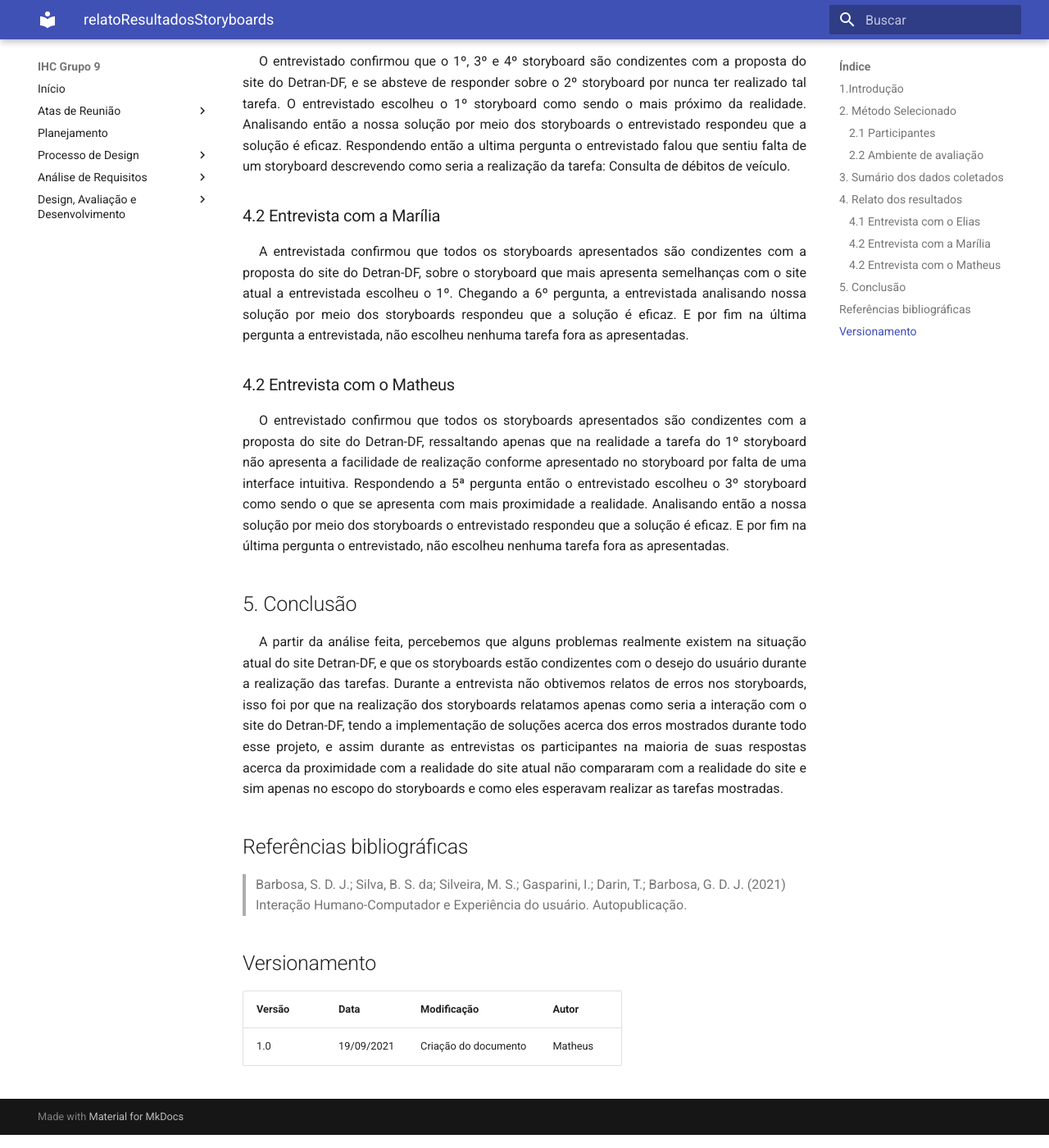
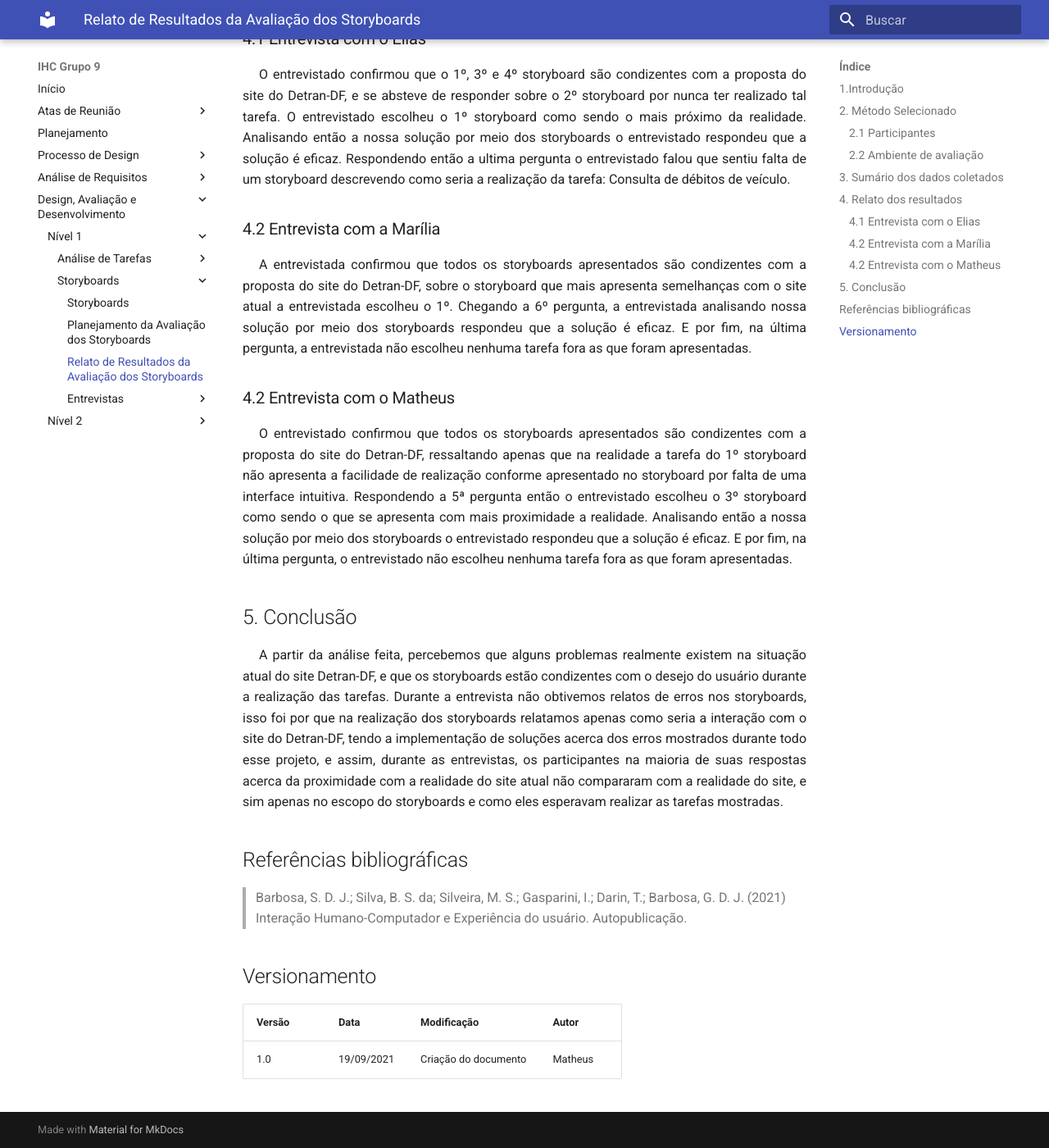
Before and after one commit to Interacao-Humano-Computador/2021.1-Detran-DF, an MkDocs documentation site: the page built from docs/designAvaliacaoDesenvolvimento/nivel1/storyboards/relatoResultadosStoryboards.md, in a window 1280 px wide and 1400 px high, scrolled down 1699 px. Shown: the whole window at 82% size. Built offline with MkDocs 1.6.1 and Material for MkDocs 9.7.7, drawn with Linux system fonts in a browser that asks for light colours; some of the changed text lies outside the part shown.

Commit message:
#41 Making corrections

```diff
--- a/docs/designAvaliacaoDesenvolvimento/nivel1/storyboards/relatoResultadosStoryboards.md
+++ b/docs/designAvaliacaoDesenvolvimento/nivel1/storyboards/relatoResultadosStoryboards.md
@@ -1,13 +1,13 @@
 ## 1.Introdução
 
 <p style="text-indent: 20px; text-align: justify">
-    Após feitos os storyboards partimos então para a avaliação deles e para isso o grupo decidiu utilizar do método de entrevista, onde é entrevistado uma pessoa, semelhante a alguma persona, para que a mesma avaliasse os storyboards feitos. Assim, neste documento será mostrada a análise dos dados coletados.
+    Após feitos os storyboards partimos então para a avaliação deles, e para isso o grupo decidiu utilizar do método de entrevista, onde é entrevistado uma pessoa, semelhante a alguma persona, para que a mesma avaliasse os storyboards feitos. Assim, neste documento será mostrada a análise dos dados coletados.
 </p>
 
 ## 2. Método Selecionado
 
 <p style="text-indent: 20px; text-align: justify">
-    O grupo realizou a escolha de utilizar como método para esta avaliação a <b>entrevista</b> pertencente aos métodos de investigação. Assim, para realizarmos as entrevistas, decidimos que de 3 integrantes do grupo realizariam as entrevistas, onde cada um entrevistou uma pessoa diferente.
+    O grupo decidiu utilizar como método para esta avaliação a <b>entrevista</b>, pertencente aos métodos de investigação. Assim, para realizarmos as entrevistas, 3 integrantes do grupo foram escolhidos, sendo que cada um entrevistou uma pessoa diferente.
 </p>
 
 ### 2.1 Participantes
@@ -27,7 +27,7 @@
 ### 2.2 Ambiente de avaliação
 
 <p style="text-indent: 20px; text-align: justify">
-Para a realização das entrevistas escolhemos realiza-las remotamente, para cumprir com as normas de saúde vigentes atualmente, por motivo da pandemia do Covid-19. Os entrevistados voluntários necessitam utilizar seus próprios equipamentos, no caso, seus computadores ou smartphones, para a realização da entrevista. O ambiente estabelecido por voluntariado dos participantes foi:
+Para a realização das entrevistas escolhemos realizá-las remotamente, para cumprir com as normas de saúde vigentes atualmente, por motivo da pandemia do Covid-19. Os entrevistados voluntários necessitaram de utilizar seus próprios equipamentos, no caso, seus computadores ou smartphones, para a realização da entrevista. O ambiente estabelecido por voluntariado dos participantes foi:
 </p>
 
 - <div style="text-align: justify">Conexão com a internet, para uso do navegador; </div>
@@ -45,7 +45,7 @@
 </p>
 
 - Entrevista com o Elias: [link](entrevistas/entrevistaElias.md)
-- Entrevista com a Marília: [link](entrevistas/entrevistaMarília.md)
+- Entrevista com a Marília: [link](entrevistas/entrevistaMarilia.md)
 - Entrevista com o Matheus: [link](entrevistas/entrevistaMatheus.md)
 
 ## 4. Relato dos resultados
@@ -64,19 +64,19 @@
 ### 4.2 Entrevista com a Marília
 
 <p style="text-indent: 20px; text-align: justify">
-A entrevistada confirmou que todos os storyboards apresentados são condizentes com a proposta do site do Detran-DF, sobre o storyboard que mais apresenta semelhanças com o site atual a entrevistada escolheu o 1º. Chegando a 6º pergunta, a entrevistada analisando nossa solução por meio dos storyboards respondeu que a solução é eficaz. E por fim na última pergunta a entrevistada, não escolheu nenhuma tarefa fora as apresentadas.
+A entrevistada confirmou que todos os storyboards apresentados são condizentes com a proposta do site do Detran-DF, sobre o storyboard que mais apresenta semelhanças com o site atual a entrevistada escolheu o 1º. Chegando a 6º pergunta, a entrevistada analisando nossa solução por meio dos storyboards respondeu que a solução é eficaz. E por fim, na última pergunta, a entrevistada não escolheu nenhuma tarefa fora as que foram apresentadas.
 </p>
 
 ### 4.2 Entrevista com o Matheus
 
 <p style="text-indent: 20px; text-align: justify">
-O entrevistado confirmou que todos os storyboards apresentados são condizentes com a proposta do site do Detran-DF, ressaltando apenas que na realidade a tarefa do 1º storyboard não apresenta a facilidade de realização conforme apresentado no storyboard por falta de uma interface intuitiva. Respondendo a 5ª pergunta então o entrevistado escolheu o 3º storyboard como sendo o que se apresenta com mais proximidade a realidade. Analisando então a nossa solução por meio dos storyboards o entrevistado respondeu que a solução é eficaz. E por fim na última pergunta o entrevistado, não escolheu nenhuma tarefa fora as apresentadas.
+O entrevistado confirmou que todos os storyboards apresentados são condizentes com a proposta do site do Detran-DF, ressaltando apenas que na realidade a tarefa do 1º storyboard não apresenta a facilidade de realização conforme apresentado no storyboard por falta de uma interface intuitiva. Respondendo a 5ª pergunta então o entrevistado escolheu o 3º storyboard como sendo o que se apresenta com mais proximidade a realidade. Analisando então a nossa solução por meio dos storyboards o entrevistado respondeu que a solução é eficaz. E por fim, na última pergunta, o entrevistado não escolheu nenhuma tarefa fora as que foram apresentadas.
 </p>
 
 ## 5. Conclusão
 
 <p style="text-indent: 20px; text-align: justify">
-A partir da análise feita, percebemos que alguns problemas realmente existem na situação atual do site Detran-DF, e que os storyboards estão condizentes com o desejo do usuário durante a realização das tarefas. Durante a entrevista não obtivemos relatos de erros nos storyboards, isso foi por que na realização dos storyboards relatamos apenas como seria a interação com o site do Detran-DF, tendo a implementação de soluções acerca dos erros mostrados durante todo esse projeto, e assim durante as entrevistas os participantes na maioria de suas respostas acerca da proximidade com a realidade do site atual não compararam com a realidade do site e sim apenas no escopo do storyboards e como eles esperavam realizar as tarefas mostradas.
+A partir da análise feita, percebemos que alguns problemas realmente existem na situação atual do site Detran-DF, e que os storyboards estão condizentes com o desejo do usuário durante a realização das tarefas. Durante a entrevista não obtivemos relatos de erros nos storyboards, isso foi por que na realização dos storyboards relatamos apenas como seria a interação com o site do Detran-DF, tendo a implementação de soluções acerca dos erros mostrados durante todo esse projeto, e assim, durante as entrevistas, os participantes na maioria de suas respostas acerca da proximidade com a realidade do site atual não compararam com a realidade do site, e sim apenas no escopo do storyboards e como eles esperavam realizar as tarefas mostradas.
 </p>
 
 ## Referências bibliográficas
--- a/mkdocs.yml
+++ b/mkdocs.yml
@@ -28,15 +28,16 @@
   - Design, Avaliação e Desenvolvimento:
       - Nível 1:
           - Análise de Tarefas:
-              - Planejamento da Análise de Tarefas: designAvaliacaoDesenvolvimento/nivel1/taskAnalisys/taskAnalisysPlanning.md
-              - Relato dos Resultados da Avaliação: designAvaliacaoDesenvolvimento/nivel1/taskAnalisys/resultadosAvaliacao.md
+              - Planejamento da Avaliação da Análise de Tarefas: designAvaliacaoDesenvolvimento/nivel1/taskAnalisys/taskAnalisysPlanning.md
+              - Relato de Resultados da Avaliação da Análise de Tarefas: designAvaliacaoDesenvolvimento/nivel1/taskAnalisys/resultadosAvaliacao.md
               - Entrevistas:
                   - Elias Yousef: designAvaliacaoDesenvolvimento/nivel1/taskAnalisys/entrevistas/entrevistaElias.md
                   - Matheus Henrique: designAvaliacaoDesenvolvimento/nivel1/taskAnalisys/entrevistas/entrevistaMatheus.md
                   - Marília Florêncio: designAvaliacaoDesenvolvimento/nivel1/taskAnalisys/entrevistas/entrevistaMarilia.md
           - Storyboards:
               - Storyboards: designAvaliacaoDesenvolvimento/nivel1/storyboards/storyboards.md
-              - Planejamento da Avaliação: designAvaliacaoDesenvolvimento/nivel1/storyboards/planejamentoAvaliacaoDoStoryboard.md
+              - Planejamento da Avaliação dos Storyboards: designAvaliacaoDesenvolvimento/nivel1/storyboards/planejamentoAvaliacaoDoStoryboard.md
+              - Relato de Resultados da Avaliação dos Storyboards: designAvaliacaoDesenvolvimento/nivel1/storyboards/relatoResultadosStoryboards.md
               - Entrevistas:
                   - Elias Yousef: designAvaliacaoDesenvolvimento/nivel1/storyboards/entrevistas/entrevistaElias.md
                   - Matheus Henrique: designAvaliacaoDesenvolvimento/nivel1/storyboards/entrevistas/entrevistaMatheus.md
```
Also changed, not shown: docs/designAvaliacaoDesenvolvimento/nivel1/taskAnalisys/resultadosAvaliacao.md (+4 -4 lines), docs/designAvaliacaoDesenvolvimento/nivel1/taskAnalisys/taskAnalisysPlanning.md (+1 -1 lines).
